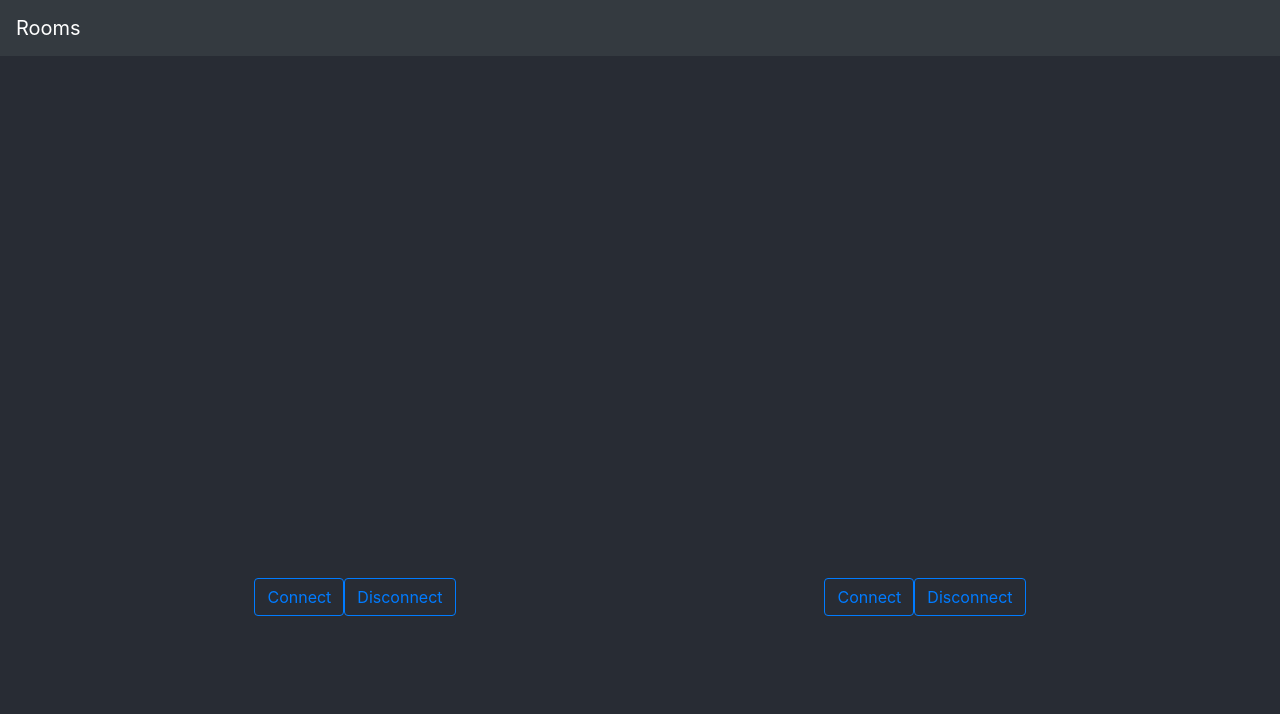
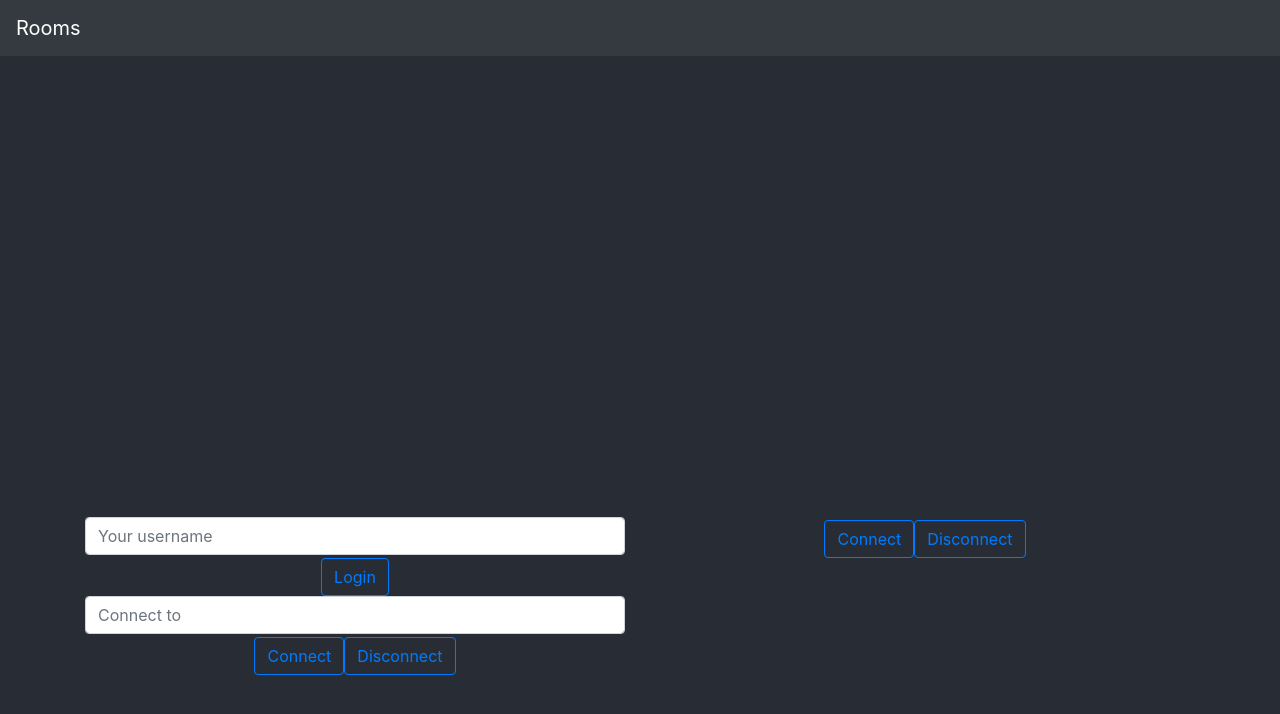
Before and after one commit to nabilahmedkhatri/rooms, a React (Create React App) app in the folder client/: page / in a window 1280 px wide. Shown: the top 714 px of the page. Built offline with nearby package versions, Linux system fonts and the light colour scheme; no server answers.

Commit message:
added textbox for username

```diff
--- a/client/src/components/VideoBox.js
+++ b/client/src/components/VideoBox.js
@@ -1,5 +1,6 @@
 import React from 'react'
 import { Col, Row, Container, Button } from 'react-bootstrap'
+import {Form, FormControl } from 'react-bootstrap'
 
 const ws = new WebSocket('ws://localhost:8080')
 
@@ -15,7 +16,21 @@ class VideoBox extends React.Component {
         this.videoTagLocal = React.createRef()
         this.videoTagRemote = React.createRef()
         this.createConnection = this.createConnection.bind(this)
+        this.state = {
+            username: "",
+            other_username: ""
+        }
 
+    }
+
+    change = (e) => {
+        this.setState( {
+            [e.target.name]: e.target.value
+        })
+    }
+
+    login = () => {
+        console.log(this.state.username)
     }
 
     sendMessage = message => {
@@ -98,6 +113,9 @@ class VideoBox extends React.Component {
                 <Row>
                     <Col>
                         <video style={{ width: "100%" }} ref={this.videoTagLocal} autoPlay></video>
+                        <Form.Control onChange={this.change} name='username' type="text" placeholder="Your username" />
+                        <Button onClick={this.login} variant="outline-primary">Login</Button>
+                        <Form.Control onChange={this.change} name='other_username' type="text" placeholder="Connect to" />
                         <Button onClick={this.createConnection} variant="outline-primary">Connect</Button>
                         <Button variant="outline-primary">Disconnect</Button>
                     </Col>
```
